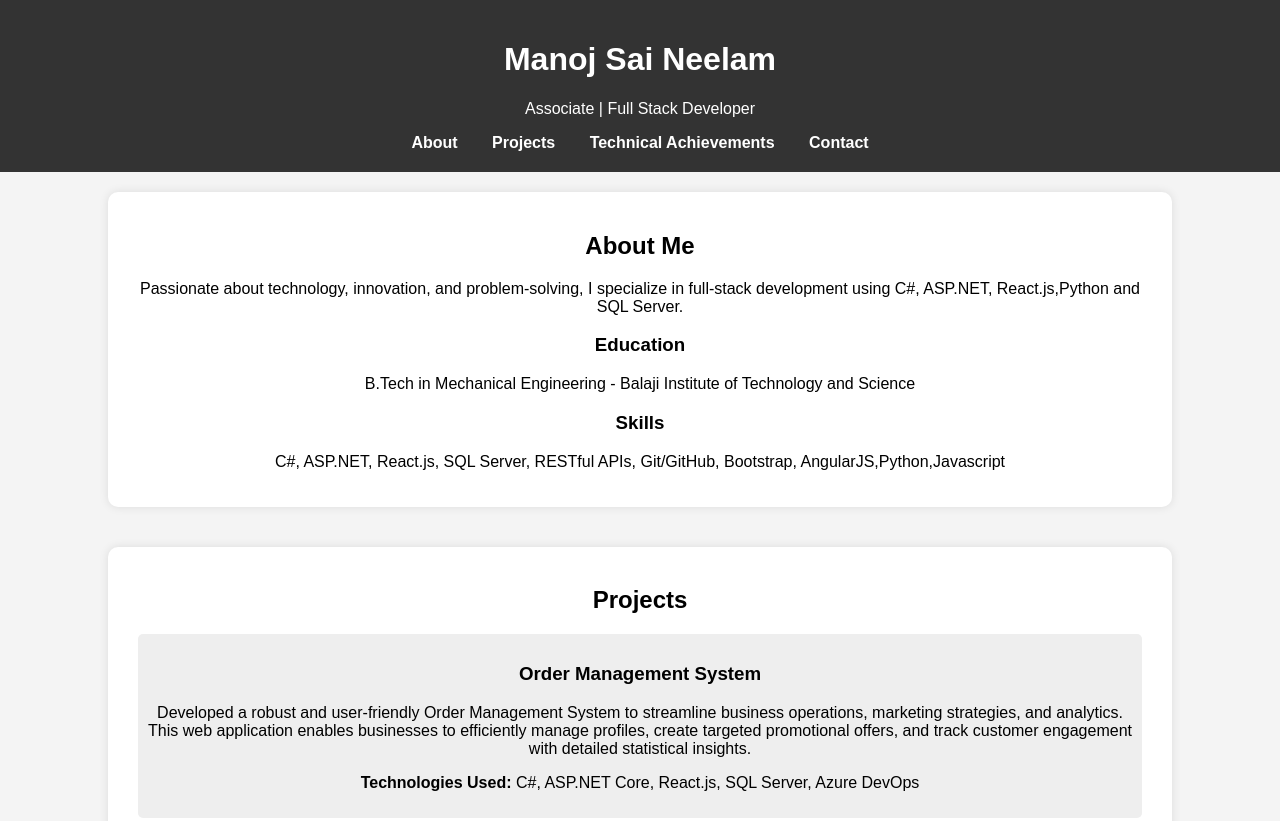
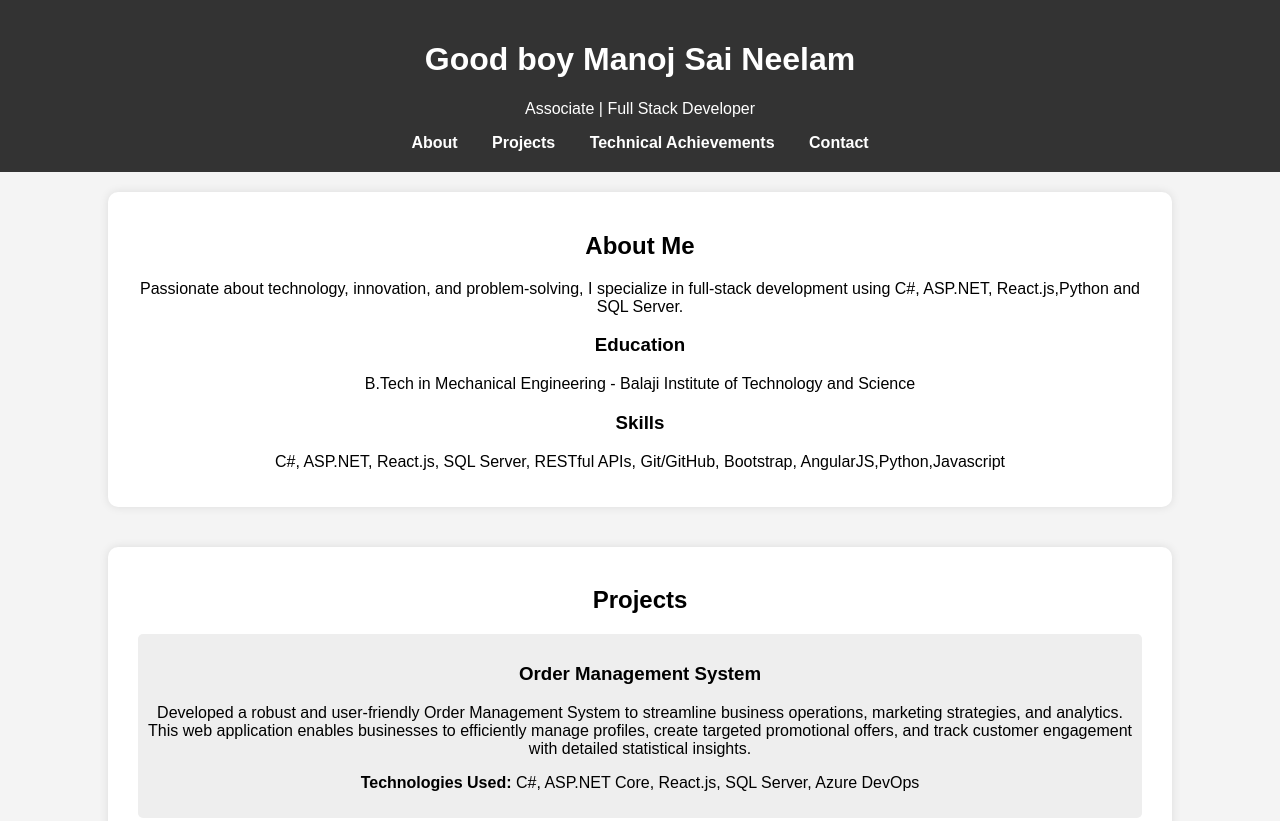
Before and after one commit to ManojsaiNeelam/portfoilo, a website: page index.html in a window 1280 px wide. Shown: the top 821 px of the page. Drawn offline with Linux system fonts and the light colour scheme.

Commit message:
Update title and header in index.html

```diff
--- a/index.html
+++ b/index.html
@@ -3,7 +3,7 @@
 <head>
     <meta charset="UTF-8">
     <meta name="viewport" content="width=device-width, initial-scale=1.0">
-    <title>Manoj Sai Neelam - Portfolio</title>
+    <title> Good boy Manoj Sai Neelam - Portfolio</title>
     <link rel="stylesheet" href="style.css">
     <style>
         body {
@@ -56,7 +56,7 @@
 </head>
 <body>
     <header>
-        <h1>Manoj Sai Neelam</h1>
+        <h1> Good boy Manoj Sai Neelam</h1>
         <p>Associate | Full Stack Developer  </p>
         <nav>
             <a href="#about">About</a>
```
